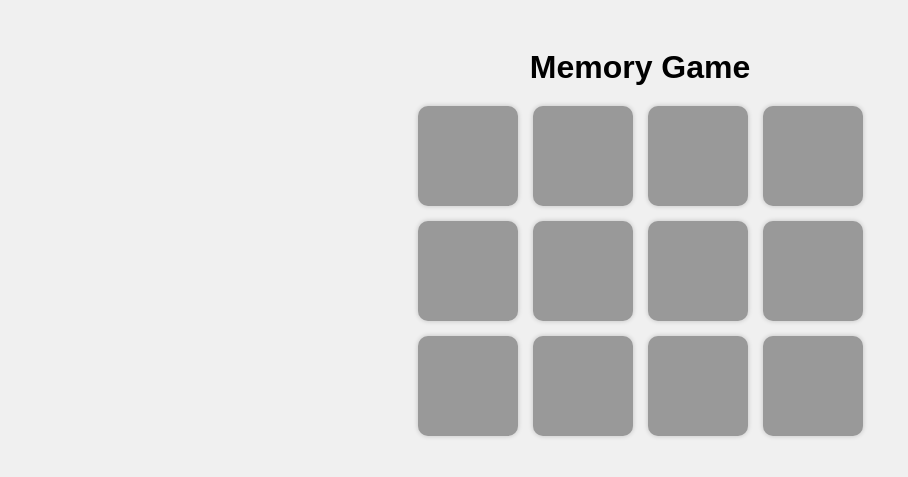
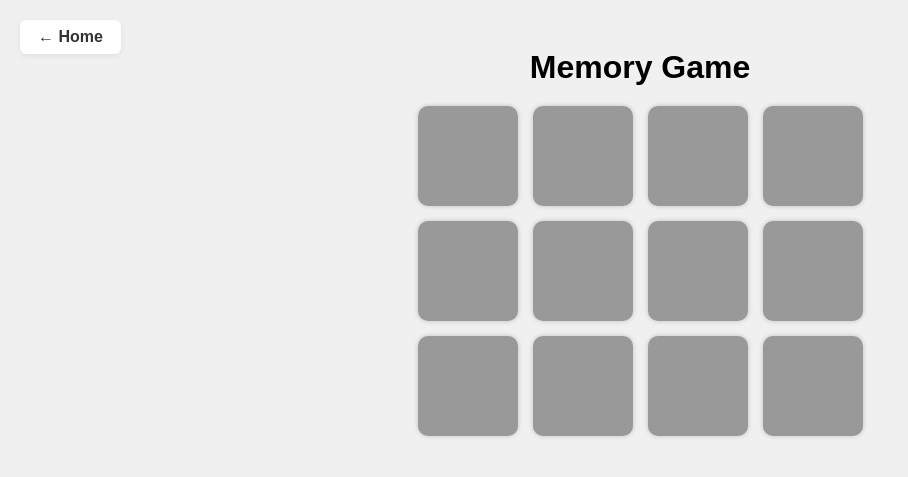
Before and after one commit to craylton/craylton.github.io, a Jekyll site: the page projects/MemoryGame/index.html, which Jekyll copies as it is, in a window 1280 px wide. Shown: the top 477 px of the page, without its empty margins (0-908 px from the left). Built offline with Jekyll 4.4.1, drawn with Linux system fonts in a browser that asks for light colours.

Commit message:
Add a button to go back to homepage

```diff
--- a/projects/MemoryGame/index.html
+++ b/projects/MemoryGame/index.html
@@ -7,6 +7,7 @@
   <link rel="stylesheet" href="style.css" />
 </head>
 <body>
+  <a href="/index.html" class="home-btn">&#8592; Home</a>
   <h1>Memory Game</h1>
   <div id="game-board" class="game-board"></div>
   <div id="win-message" style="display:none; font-size:1.5em; margin-top:20px;"></div>
--- a/projects/MemoryGame/style.css
+++ b/projects/MemoryGame/style.css
@@ -47,3 +47,25 @@ h1 {
 .restart-btn:hover {
   background: #388e3c;
 }
+
+.home-btn {
+  position: absolute;
+  top: 20px;
+  left: 20px;
+  background: #fff;
+  color: #333;
+  border-radius: 6px;
+  padding: 8px 18px;
+  font-size: 1em;
+  text-decoration: none;
+  font-weight: bold;
+  box-shadow: 0 2px 6px rgba(0,0,0,0.07);
+  transition: background 0.2s, color 0.2s, border 0.2s;
+  z-index: 1000;
+}
+
+.home-btn:hover {
+  background: #4caf50;
+  color: #fff;
+  border-color: #388e3c;
+}
```
